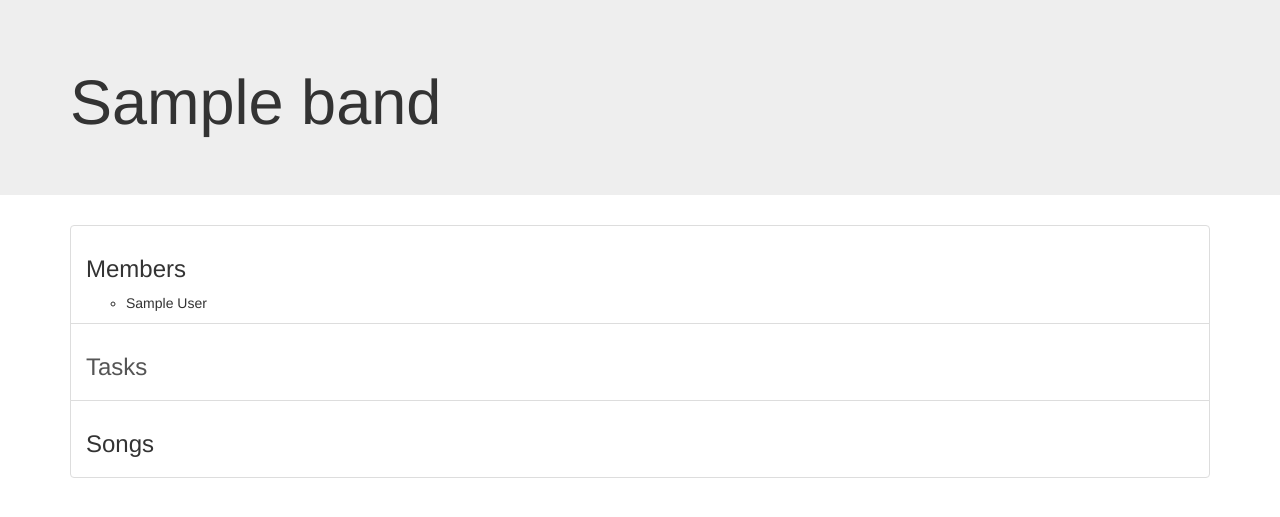
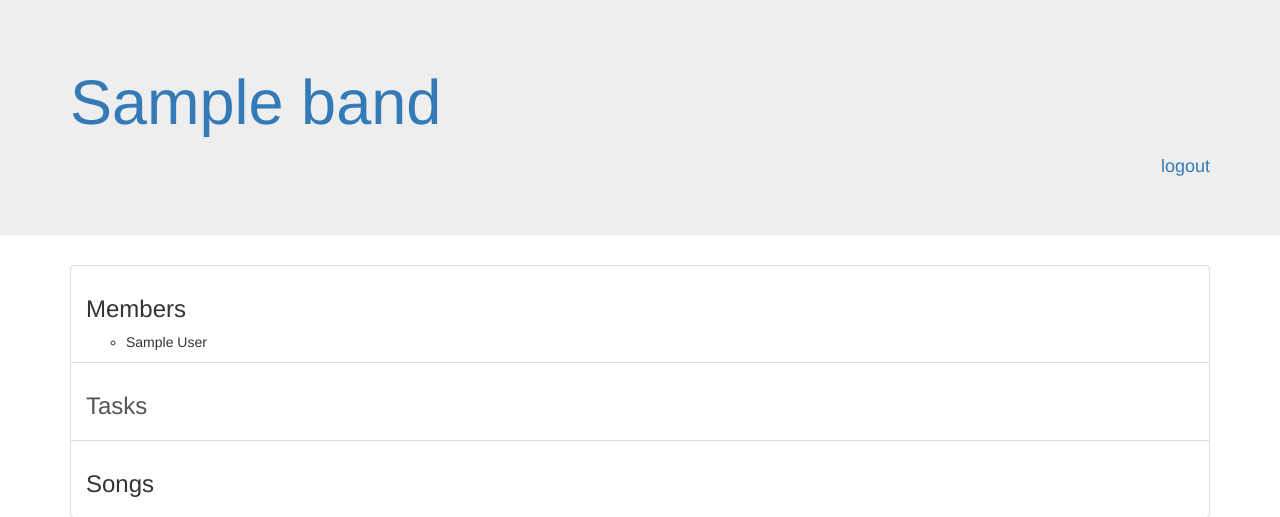
Before and after one commit to Sherwoodwt/BandManager, a Django app: template bandsite/bandmanager/templates/band.html in a window 1280 px wide. Shown: the top 517 px of the page. Run offline with Django 3.2, Linux system fonts and the light colour scheme; the template is opened without the code that fills it: values that come from a table or form of the project are taken from there, others are empty; tables that the repository leaves empty hold one stand-in row (values such as "Sample post"); some libraries are stand-ins or nearby versions.

Commit message:
added logout (thank god)

```diff
--- a/bandsite/bandmanager/templates/base.html
+++ b/bandsite/bandmanager/templates/base.html
@@ -9,7 +9,11 @@
 
             <div class="jumbotron">
                 <div class="container">
-                    <h1>{{band}}</h1>
+                    <h1><a href="{%url 'band'%}">{{band}}</a></h1>
+
+                    <div class="pull-right">
+                        <h4><a href="{%url 'logout'%}">logout</a></h4>
+                    </div>
                 </div>
             </div>
 
```
